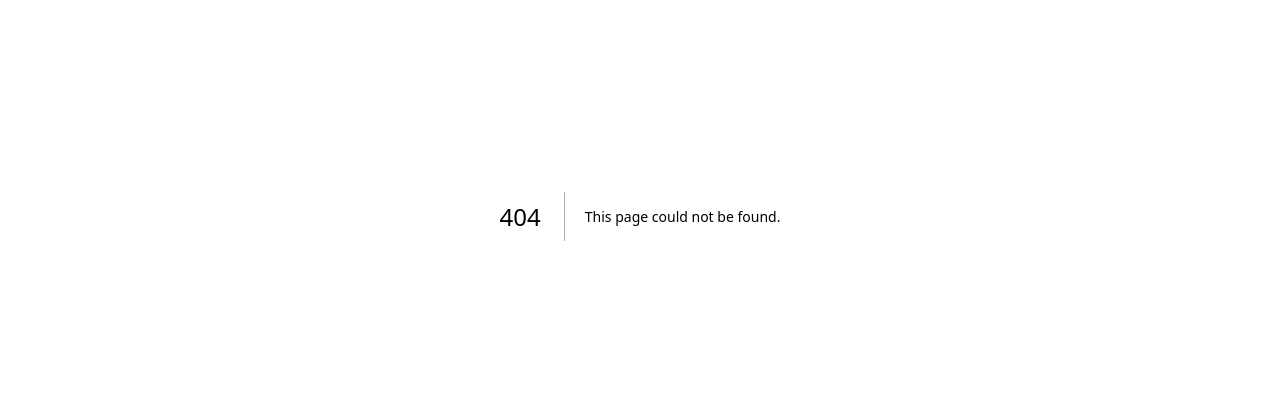
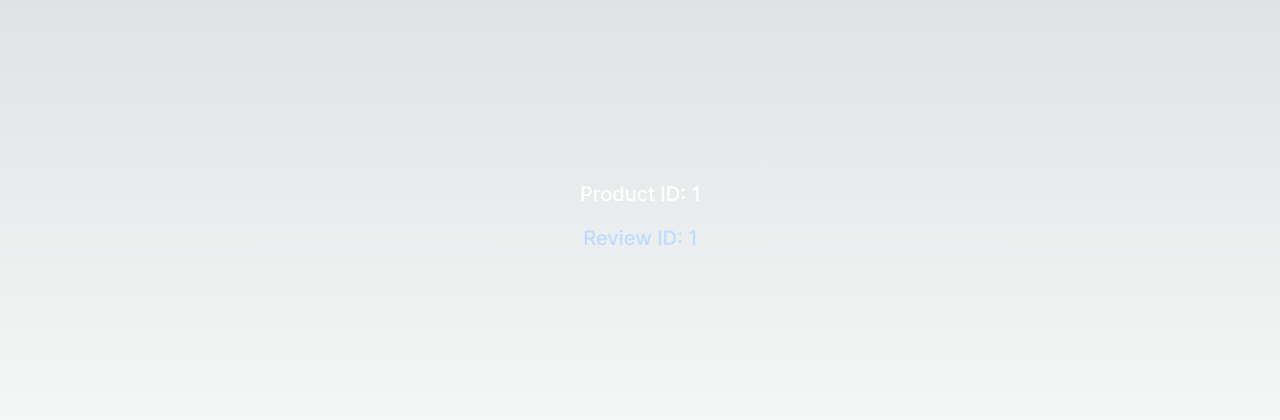
Before and after one commit to imvinojanv/next-course-codevolution, a Next.js app: page /product/1/reviews/1 in a window 1280 px wide. Before the commit this address had no page. Shown: the part 184-604 px from the top of the page. Built offline with nearby package versions, Linux system fonts and the light colour scheme.

Commit message:
Nested dynamic routes 🛣️

```diff
--- /dev/null
+++ b/src/app/product/[productId]/reviews/[reviewId]/page.tsx
@@ -0,0 +1,22 @@
+
+const ProductReviewPage = ({
+    params
+} : {
+    params: {
+        productId: string;
+        reviewId: string;
+    }
+}) => {
+  return (
+    <div className="flex flex-col justify-center items-center min-h-screen w-full">
+        <h1 className="text-white font-medium text-xl my-2">
+            Product ID: {params.productId}
+        </h1>
+        <h1 className="text-blue-200 font-medium text-xl my-2">
+            Review ID: {params.reviewId}
+        </h1>
+    </div>
+  )
+}
+
+export default ProductReviewPage
```
